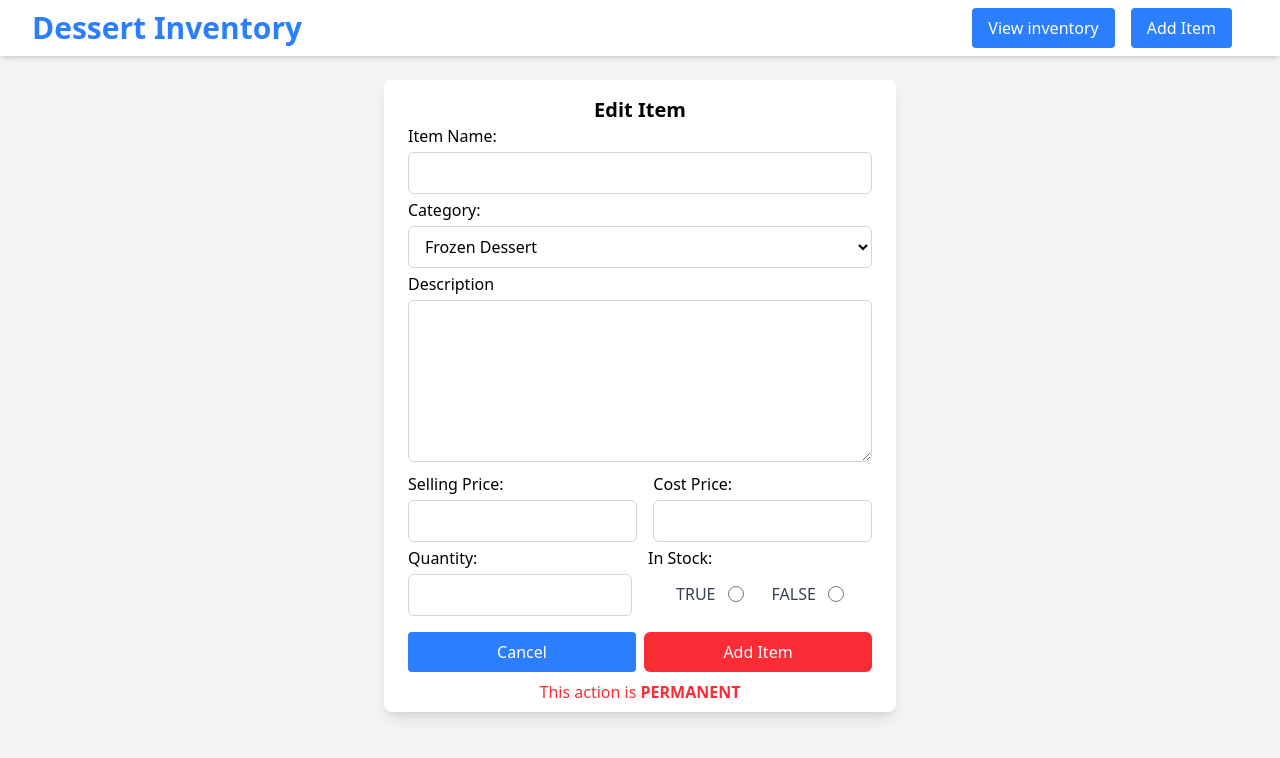
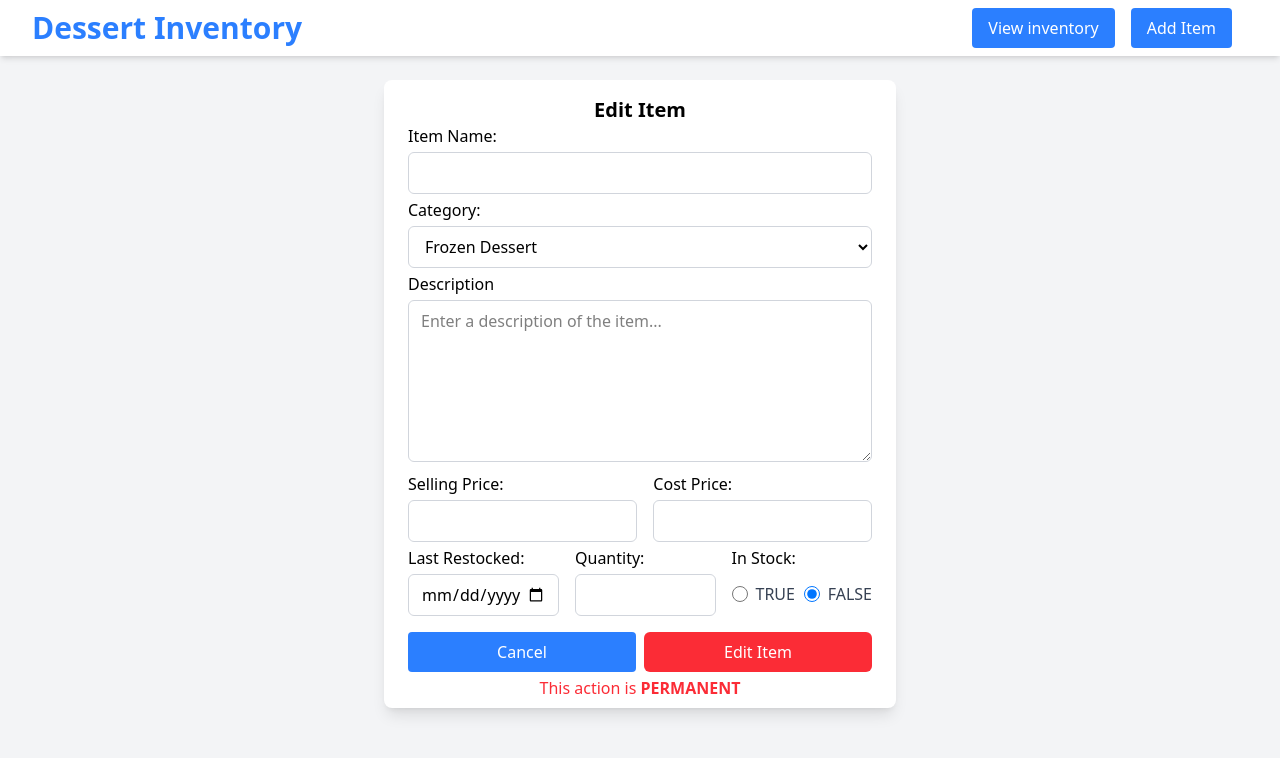
Before and after one commit to rrai23/DessertInv, a PHP site: page /edit-item-form.php?id=1 in a window 1280 px wide. Shown: the top 758 px of the page. Run offline with PHP 8.4, Linux system fonts and the light colour scheme; data that the repository does not hold is empty.

Commit message:
Added edit item management logic; streamline database interactions and enhance form handling

```diff
--- a/add-item.php
+++ b/add-item.php
@@ -1,7 +1,6 @@
 <?php
 require 'db.php';
 
-if($_SERVER["REQUEST_METHOD"] == "POST"){
 $name = isset($_POST["item-name"]) ? $conn->real_escape_string($_POST["item-name"]) : null;
 $category = isset($_POST["item-category"]) ? $conn->real_escape_string($_POST["item-category"]) : null;
 $description = isset($_POST["item-description"]) ? $conn->real_escape_string($_POST["item-description"]) : null;
@@ -22,7 +21,7 @@ if($_SERVER["REQUEST_METHOD"] == "POST"){
         header("Location: index.php?message=$name%20added%20to%20table%20$table");
     } else echo "Error: $conn->error";
 }
-}
+
 else echo "Invalid Request Method";
 
 $conn->close();
--- a/dist/styles.css
+++ b/dist/styles.css
@@ -19,8 +19,6 @@
     --container-lg: 32rem;
     --text-sm: 0.875rem;
     --text-sm--line-height: calc(1.25 / 0.875);
-    --text-lg: 1.125rem;
-    --text-lg--line-height: calc(1.75 / 1.125);
     --text-xl: 1.25rem;
     --text-xl--line-height: calc(1.75 / 1.25);
     --text-2xl: 1.5rem;
@@ -970,6 +977,20 @@
   .space-y-reverse {
     :where(& > :not(:last-child)) {
       --tw-space-y-reverse: 1;
+    }
+  }
+  .space-x-1 {
+    :where(& > :not(:last-child)) {
+      --tw-space-x-reverse: 0;
+      margin-inline-start: calc(calc(var(--spacing) * 1) * var(--tw-space-x-reverse));
+      margin-inline-end: calc(calc(var(--spacing) * 1) * calc(1 - var(--tw-space-x-reverse)));
+    }
+  }
+  .space-x-2 {
+    :where(& > :not(:last-child)) {
+      --tw-space-x-reverse: 0;
+      margin-inline-start: calc(calc(var(--spacing) * 2) * var(--tw-space-x-reverse));
+      margin-inline-end: calc(calc(var(--spacing) * 2) * calc(1 - var(--tw-space-x-reverse)));
     }
   }
   .space-x-3 {
--- a/edit-item-form.php
+++ b/edit-item-form.php
@@ -1,6 +1,4 @@
 <?php
-//fix the cancel button to redirect to index.php not edit-item.php
-//make edit-item-functional
 require 'db.php';
 
 $id = $_GET['id'];
@@ -15,7 +13,7 @@ if($result && $result->num_rows > 0) {
     $description = $item['description'];
     $imagePath = ltrim($item['image_path'], '/');
     $lastRestocked = $item['last_restocked'];
-    $isAvailable = ($item['quantity'] > 0) ? 1: 0;
+    $isAvailable = ($item["is_available"] ? TRUE : FALSE);
     $sellPrice = number_format(floatval($item['sell_price']), 2);
     $costPrice = number_format(floatval($item['cost_price']), 2);
     $quantity = $item['quantity'];
@@ -46,7 +44,7 @@ $conn->close();
     <div id="edit-item-form-div">
         <div id="item-info" class="bg-white max-w-lg rounded-lg shadow-lg overflow-hidden mx-auto my-6 px-6 pt-2">
             <h1 class="text-xl font-semibold text-center mt-2">Edit Item</h1>
-            <form id="edit-item-form" action="edit-item.php" method="post">
+            <form id="edit-item-form" action="edit-item.php?id=<?php echo $id; ?>" method="post">
                 <label for="item-name" class="font-medium">Item Name: </label><br>
                 <input type="text" name="item-name" value="<?php echo $name; ?>" class="w-full my-1 px-3 py-2 border border-gray-300 rounded-md focus:outline-none focus:ring-2 focus:ring-blue-600"><br>
                 <label for="item-category" class="font-medium">Category: </label><br>
@@ -62,8 +60,7 @@ $conn->close();
                 name="item-description"
                 rows="6" cols="50"
                 class="w-full my-1 px-3 py-2 border border-gray-300 rounded-md focus:outline-none focus:ring-2 focus:ring-blue-600"
-                placeholder="Enter a description of the item..."><?php echo $description; ?>
-                </textarea><br>
+                placeholder="Enter a description of the item..."><?php echo trim($description); ?></textarea><br>
                 <div id="item-prices" class="flex space-x-4">
                     <div>
                         <label for="item-sell-price" class="font-medium">Selling Price: </label>
@@ -74,41 +71,54 @@ $conn->close();
                         <input type="number" name="item-cost-price" value="<?php echo $costPrice; ?>" step="0.01" class="w-full my-1 px-3 py-2 border border-gray-300 rounded-md focus:outline-none focus:ring-2 focus:ring-blue-600"><br>
                     </div>
                 </div>
-                <div id="item-stocks" class="flex space-x-4">
-                    <div class="w-1/2">
+                <div id="item-bottom" class="flex space-x-4">
+                    <div class="w-1/3">
+                        <label for="item-last-restocked" class="font-medium">Last Restocked: </label>
+                        <input type="date" id="item-last-restocked" name="item-last-restocked" value="<?php echo $lastRestocked ?>" class="w-full my-1 px-3 py-2 border border-gray-300 rounded-md focus:outline-none focus:ring-2 focus:ring-blue-600">
+                    </div>
+                    <div class="w-1/3">
                         <label for="item-quantity" class="font-medium">Quantity: </label>
                         <input type="number" name="item-quantity" value="<?php echo $quantity; ?>" step="1" class="w-full my-1 px-3 py-2 border border-gray-300 rounded-md focus:outline-none focus:ring-2 focus:ring-blue-600"><br>
                     </div>
-                    <div class="w-1/2">
-                        <p class="font-medium">In Stock: </p>
-                        <div id="in-stock-radio" class="flex items-center justify-evenly my-3">
-                            <div id="in-stock-radio-true-div" class="items-center flex space-x-3">
-                                <label for="is-available-true" class="text-gray-700 font-medium cursor-pointer">TRUE</label>
+                    <div class="w-1/3">
+                        <p class="font-medium mb-1">In Stock: </p>
+                        <div id="in-stock-radio" class="flex justify-between items-center mt-3">
+                            <div id="in-stock-radio-true-div" class="flex items-center space-x-2">
                                 <input type="radio"
                                     name="item-is-available"
                                     id="is-available-true"
-                                    value="1" <?php echo ($isAvailable === 1) ? "checked" : NULL; ?>
+                                    value="1" <?php echo ($isAvailable) ? "checked" : NULL; ?>
                                     class="cursor-pointer w-4 h-4 text-blue-500 border-gray-300 focus:ring-blue-500 focus:ring-2">
+                                <label for="is-available-true" class="text-gray-700 font-medium cursor-pointer">TRUE</label>
                             </div>
-                            <div id="in-stock-radio-false-div" class="items-center flex space-x-3">
-                                <label for="is-available-false" class="text-gray-700 font-medium cursor-pointer">FALSE</label>
+                            <div id="in-stock-radio-false-div" class="flex items-center space-x-2">
                                 <input type="radio"
                                     name="item-is-available"
                                     id="is-available-false"
-                                    value="0" <?php echo ($isAvailable === 0) ? "checked" : NULL; ?>
+                                    value="0" <?php echo (!$isAvailable) ? "checked" : NULL; ?>
                                     class="cursor-pointer w-4 h-4 text-blue-500 border-gray-300 focus:ring-blue-500 focus:ring-2">
+                                <label for="is-available-false" class="text-gray-700 font-medium cursor-pointer">FALSE</label>
                             </div>
                         </div>
                     </div>
                 </div>
                 <div class="flex justify-between mt-3">
-                    <a href="./index.php"><button id="button-cancel-delete" class="w-57 cursor-pointer bg-blue-500 text-white px-4 py-2 rounded hover:bg-blue-700 transition">Cancel</button></a>
-                    <input type="submit" value="Add Item" class="w-57 cursor-pointer px-6 py-2 bg-red-500 text-white rounded-md hover:bg-blue-600 focus:outline-none focus:ring-2 focus:ring-red-500 focus:ring-opacity-50">
+                    <button id="button-cancel-delete" class="w-57 cursor-pointer bg-blue-500 text-white px-4 py-2 rounded hover:bg-blue-700 transition">Cancel</button>
+                    <input type="submit" value="Edit Item" class="w-57 cursor-pointer px-6 py-2 bg-red-500 text-white rounded-md hover:bg-red-700 focus:outline-none focus:ring-2 focus:ring-red-500 focus:ring-opacity-50">
                 </div>
-                <p class="text-center text-red-500 my-2">This action is <span class="font-semibold">PERMANENT</span></p>
+                <p class="text-center text-red-500 mt-1 mb-2">This action is <span class="font-semibold">PERMANENT</span></p>
             </form>
         </div>
     </div>
 </body>
-<script></script>
+<script>
+const buttonCancel = document.getElementById("button-cancel-delete");
+buttonCancel.addEventListener('click', (event) => {
+    event.preventDefault();
+    window.location.href = './index.php';
+})
+
+const today = new Date().toISOString().split('T')[0];
+document.getElementById('item-last-restocked').setAttribute('max', today);
+</script>
 </html>
--- a/index.php
+++ b/index.php
@@ -2,8 +2,8 @@
 /*
 to do:
     -add some way to upload images to /image/ (automatically sets the name of the file to its file type)
-    -make it so theyre automatically named to /image/item-name.jpg
-    -edit form
+    -add a way to change images
+    -make it so that if you edit the quantity to 0, itll automatically change is available to 0
 */
 include 'db.php';
 $conn->close();
--- a/read-database.php
+++ b/read-database.php
@@ -26,9 +26,6 @@ if ($result->num_rows > 0){
 
     $rowCnt = 0;
     while ($row = $result->fetch_assoc()){
-        //isavailable
-        $row["is_available"] = $row["quantity"] > 0 ? 1 : 0;
-
         //fixing category
         $category = str_replace("_", " ", $row["category"]);
 
```
Also changed, not shown: other parts of dist/styles.css (+30 -24 lines), edit-item.php (+29 -1 lines), image/test.jpg (added). Lines whose indentation alone changed are shown as unchanged.
